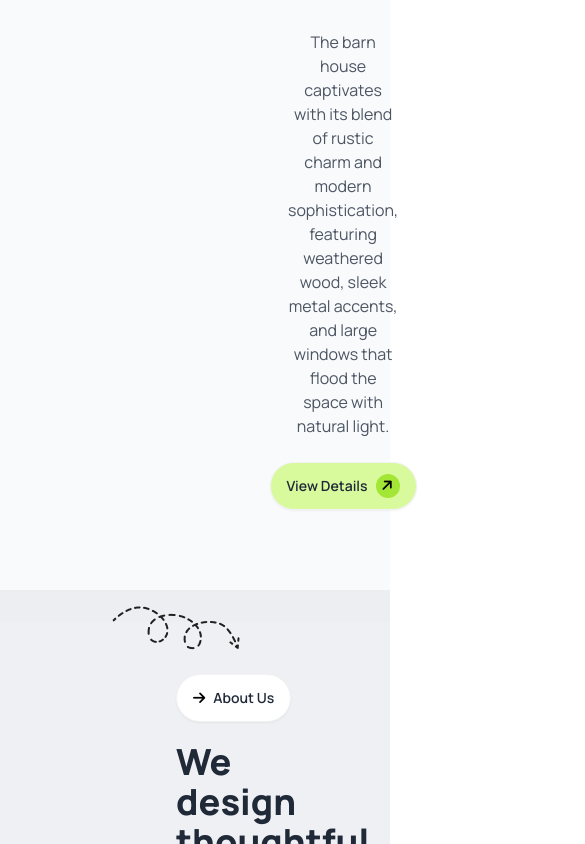
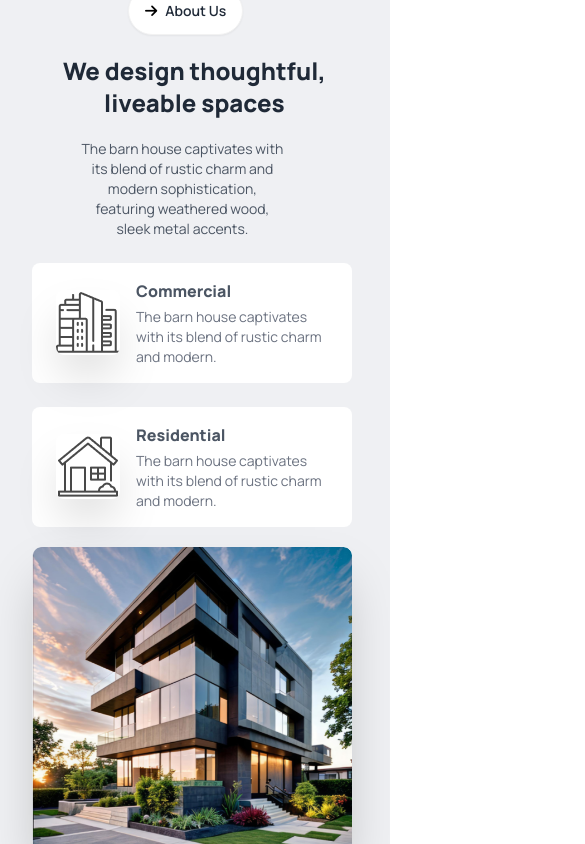
Before and after one commit to Fariha-alam-mozumder/assignment3, a plain HTML site: page index.html in a window 390 px wide. Shown: the part 700-1544 px from the top of the page, 585 px wide, since content can reach past the window. Drawn offline with nearby package versions, Linux system fonts and the light colour scheme.

Commit message:
4th commit

```diff
--- a/index.html
+++ b/index.html
@@ -34,25 +34,12 @@
 </style>
 </head>
 <body class="manrope-u mx-auto w-full ">
-<section class="bg-gray-50 w-full pr-32 pl-32 pt-11 pb-24">
+<section class="bg-gray-50 w-full sm:pr-32 sm:pl-32 pl-28  pt-11 pb-24">
 
 <div class="navbar bg-gray-50 ">
   <div class="navbar-start">
     <div class="dropdown">
-      <div tabindex="0" role="button" class="btn btn-ghost lg:hidden">
-        <svg
-          xmlns="http://www.w3.org/2000/svg"
-          class="h-5 w-5"
-          fill="none"
-          viewBox="0 0 24 24"
-          stroke="currentColor">
-          <path
-            stroke-linecap="round"
-            stroke-linejoin="round"
-            stroke-width="2"
-            d="M4 6h16M4 12h8m-8 6h16" />
-        </svg>
-      </div>
+
       <ul
         tabindex="0"
         class="menu menu-sm dropdown-content bg-base-100 rounded-box z-[1] mt-3 w-52 p-2 shadow">
@@ -67,7 +54,21 @@
         <li><a>Item 3</a></li>
       </ul>
     </div>
-    <a class="btn btn-ghost text-2xl font-extrabold "><i class="fa-solid bg-lime-300 rounded-full w-6 h-6 -rotate-45 p-0  text-base fa-arrow-right"></i>Rinterio</a>
+    <a class="btn btn-ghost text-2xl sm:ml-0 -ml-20 font-extrabold "><i class="fa-solid bg-lime-300 rounded-full w-6 h-6 -rotate-45 p-0  text-base fa-arrow-right"></i>Rinterio</a>
+  </div>
+  <div tabindex="0" role="button" class="btn btn-ghost ml-20 lg:hidden">
+    <svg
+      xmlns="http://www.w3.org/2000/svg"
+      class="h-5 w-5"
+      fill="none"
+      viewBox="0 0 24 24"
+      stroke="currentColor">
+      <path
+        stroke-linecap="round"
+        stroke-linejoin="round"
+        stroke-width="2"
+        d="M4 6h16M4 12h8m-8 6h16" />
+    </svg>
   </div>
   <div class="navbar-center hidden lg:flex">
     <ul class="menu menu-horizontal px-1">
@@ -84,15 +85,17 @@
     <a class="btn bg-lime-300 rounded-full">Book Consult<i class="fa-solid bg-black rounded-full w-6 h-6 -rotate-45 p-1  text-white fa-arrow-right"></i></a>
   </div>
 </div>
+
 <div class="hero   bg-gray-50">
-    <div class="hero-content text-center">
-      <div class="max-w-full ">
-        <img class="mx-auto p-6" src="assets/banner.png">
-        <h1 class="text-6xl font-extrabold ">   A barn house of this design has a striking appearance</h1>
-        <p class="py-6 w-full text-gray-600 px-36 mt-5">
+    <div class="hero-content sm:text-center">
+      <div class="max-w-full  ">
+        <img class="mx-auto  sm:w-full h-3/5  sm:p-6 sm:ml-0 -ml-16" src="assets/banner.png">
+        <h1 class="sm:text-6xl text-xl sm:ml-0 -ml-24  sm:w-full  text-center font-extrabold ">   A barn house of this design has a striking appearance</h1>
+        <p class="py-6 sm:max-w-5xl max-w-3xl text-center text-gray-600  sm:px-36  sm:ml-10 -ml-28  sm:mt-5">
 
-            The barn house captivates with its blend of rustic charm and modern sophistication, featuring weathered wood, sleek metal accents, and large windows that flood the space with natural light.
+            The barn house captivates with its blend of rustic charm and modern , featuring weathered wood, sleek metal accents, and large windows that flood the space with natural light.
         </p>
+
         <a class="btn bg-lime-200  rounded-full">View Details<i class="fa-solid bg-lime-400 rounded-full w-6 h-6 -rotate-45 p-1  text-black fa-arrow-right"></i></a>
       </div>
     </div>
@@ -102,30 +105,32 @@
 
 
 
-<section class=" bg-gray-200/60 pr-32 pl-40 ">
-    <div class="hero  min-h-screen  -mt-8">
-        <div class="hero-content  sm:flex">
+<section class=" bg-gray-200/60 pr-32 sm:pl-40 ">
+    <div class="hero  min-h-screen sm:flex  -mt-8">
+        <div class="hero-content sm:flex   ">
 
           <div>
-            <div class="max-w-full ">
-                <img src="assets/Vector.png" class="-ml-16 text-black">
-                <a class="btn bg-white   mt-6 rounded-full"><i class="fa-solid    text-black fa-arrow-right"> </i>About Us</a>
-                <h1 class="text-4xl font-black w-4/5 leading-16 mt-5 mb-3">   We design thoughtful, liveable spaces</h1>
-                <p class=" w-4/5  text-gray-600 mt-5 text-sm">
+            <div class="max-w-full w-4/5  ">
+                <img src="assets/Vector.png" class="-ml-36 sm:-ml-16 sm:visible  sm:mt-11 text-black">
+                <a class="btn bg-white   mt-6 sm:ml-0 ml-28 rounded-full"><i class="fa-solid  text-black fa-arrow-right"> </i>About Us</a>
+                <h1 class="sm:text-4xl text-2xl sm:ml-0 ml-11 font-black sm:w-1/2  w-full sm:text-left text-center leading-16 mt-5 mb-3"> We design thoughtful, liveable spaces</h1>
+                <p class=" sm:w-2/4  text-center sm:text-left sm:ml-0 ml-16 text-gray-600 mt-5 text-sm">
                     The barn house captivates with its blend of rustic charm and
                     modern sophistication, featuring weathered wood, sleek metal accents.
                 </p>
               </div>
-            <div class="max-w-full bg-white rounded-lg w-4/5  ">
+              <div class="sm:flex">
+              <div class="sm:flex-col">
+            <div class="max-w-full bg-white rounded-lg  sm:w-4/5 sm:h-2/5 sm:ml-0 ml-4  ">
 
                 <div class="hero mt-6">
-                    <div class="hero-content flex-col lg:flex-row mx-auto ml-11">
+                    <div class="hero-content flex-row   mx-auto ml-11">
                       <img
                         src="assets/commercial.png"
-                        class="max-w-4xl max-h-4xl rounded-lg shadow-2xl  " />
+                        class="sm:max-w-4xl max-h-2xl rounded-lg shadow-2xl sm:ml-3 -ml-9 " />
                       <div>
-                        <h1 class="text-base text-gray-600 font-extrabold">Commercial</h1>
-                        <p class="w-4/5 text-gray-500 text-sm mt-1">
+                        <h1 class="text-base text-gray-600  font-extrabold">Commercial</h1>
+                        <p class="sm:w-4/5 text-gray-500 sm:mt-2 text-sm mt-1">
                             The barn house captivates with its blend of rustic charm and modern.
                         </p>
 
@@ -134,16 +139,16 @@
                   </div>
 
           </div>
-          <div class="max-w-full bg-white rounded-lg w-4/5 max-h-lg  mt-4">
+          <div class="max-w-full bg-white rounded-lg sm:w-4/5 sm:h-2/5 sm:ml-0 ml-4  mt-4">
 
             <div class="hero mt-6">
-                <div class="hero-content flex-col lg:flex-row mx-auto ml-11">
+                <div class="hero-content flex-row mx-auto ml-11 ">
                   <img
                     src="assets/residential.png"
-                    class="max-w-sm rounded-lg shadow-2xl ml-3 " />
+                    class="sm:max-w-sm rounded-lg shadow-2xl sm:ml-3 -ml-9 " />
                   <div>
                     <h1 class="text-base font-extrabold text-gray-600">Residential</h1>
-                    <p class="w-4/5 text-gray-500 text-sm mt-1">
+                    <p class="sm:w-4/5 w-full text-gray-500 text-sm mt-1">
                         The barn house captivates with its blend of rustic charm and modern.
                     </p>
 
@@ -152,11 +157,15 @@
               </div>
 
       </div>
+    </div>
+    <img
+      src="assets/Rectangle.png"
+      class="sm:max-w-xl max-w-xs sm:ml-0 ml-4 sm:-mt-80 mt-5 rounded-lg shadow-2xl" >
+    </div>
+
 
         </div>
-        <img
-        src="assets/Rectangle.png"
-        class="max-w-xl max-h-xl rounded-lg shadow-2xl" />
+
       </div>
     </section>
 
@@ -314,19 +323,19 @@
 
 
 <section >
-  <div class="bg-black pb-28 pt-9">
+<div class="bg-black pb-28 pt-9 ">
     <h1 class="text-4xl text-center font-extrabold  text-white mt-20"> <i class="fa-solid bg-lime-400  text-black rounded-full w-8 h-8 -rotate-45 p-2 text-sm  mr-3  fa-arrow-right"></i>Rinterio</h1>
-    <p class=" mx-auto text-gray-600 mt-5   text-center w-2/5">
+    <p class=" mx-auto text-gray-600 mt-5   text-center sm:w-2/5 w-3/5">
       The barn house captivates with its blend of rustic charm and modern sophistication, featuring weathered wood, sleek metal accents.
   </p>
-  <div class="flex gap-32 p-40 ml-40 -mt-28">
-    <p class=" text-white text-base ">Home</p>
-    <p class=" text-white text-base ">Services</p>
-    <p class=" text-white text-base ">Portfolio</p>
-    <p class=" text-white text-base ">Blogs</p>
-    <p class=" text-white text-base ">Contact Us</p>
+  <div class="sm:flex gap-32 p-40 sm:ml-40 -mt-28  ">
+    <p class=" text-white  text-base ">Home</p>
+    <p class=" text-white sm:mt-0 mt-4  sm:ml-0 -ml-3 text-base ">Services</p>
+    <p class=" text-white  sm:mt-0 mt-4 sm:ml-0 -ml-3 text-base ">Portfolio</p>
+    <p class=" text-white  sm:mt-0 mt-4 text-base ">Blogs</p>
+    <p class=" text-white  sm:mt-0 mt-4  sm:ml-0 -ml-3   text-base  ">Contact</p>
   </div>
-  <div class=" pl-80 ml-80 -mt-28">
+  <div class=" sm:pl-80 ml-28 sm:ml-80 -mt-28">
     <a class="btn bg-lime-400 font-bold text-base rounded-full ">Book Consult<i class="fa-solid bg-black rounded-full w-8 h-8 -rotate-45 p-2  text-white fa-arrow-right"></i></a>
   </div>
 
```
